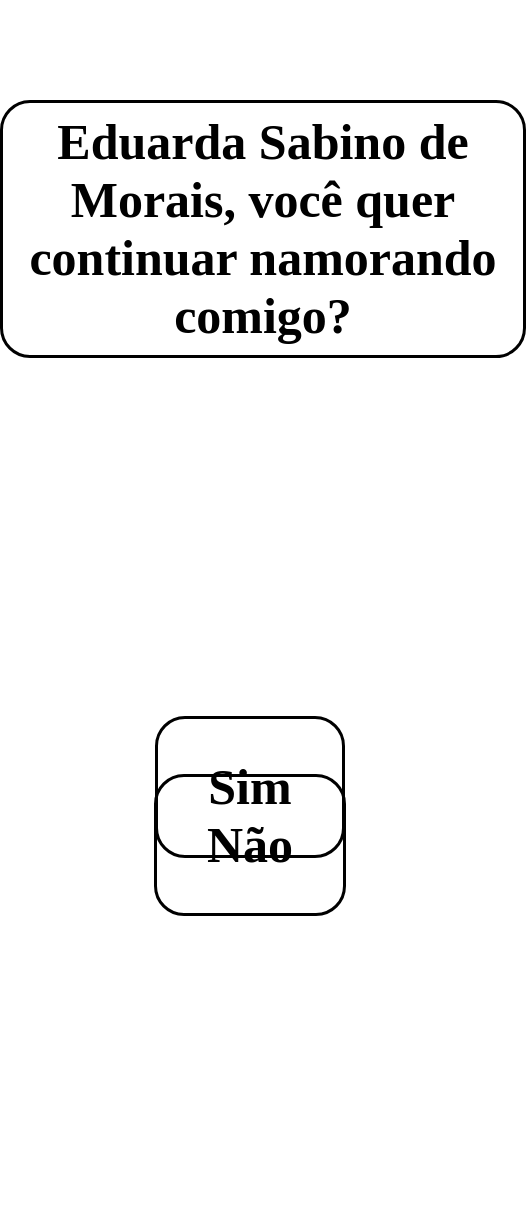
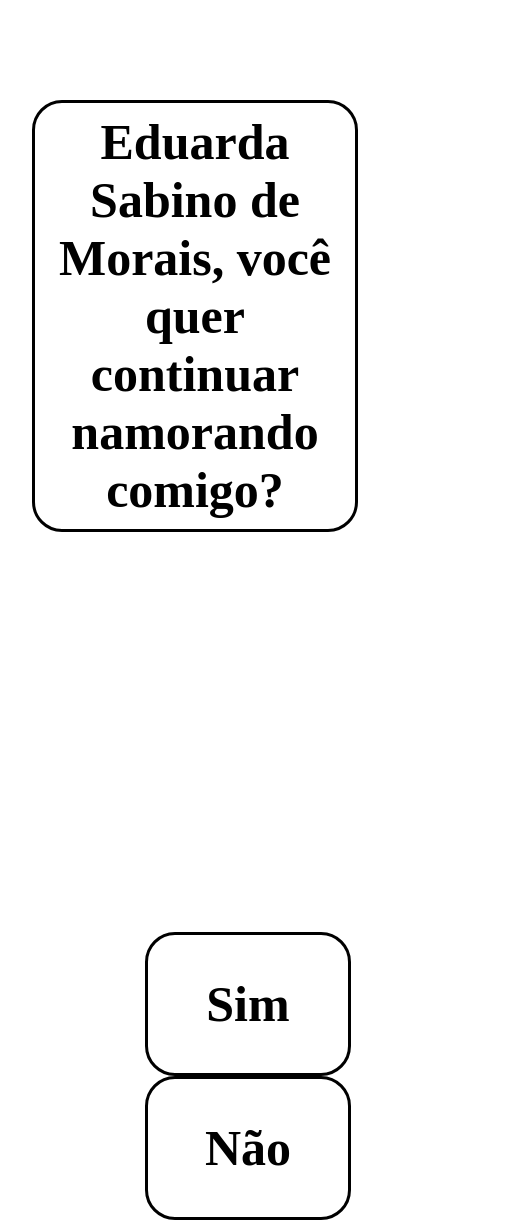
Before and after one commit to Augusto-Ildefonso/projeto_amor, a plain HTML site: page index.html in a window 390 px wide. Shown: the whole page, 526 px wide, since content can reach past the window. Drawn offline with Linux system fonts and the light colour scheme.

Commit message:
Update style.css

```diff
--- a/style.css
+++ b/style.css
@@ -70,12 +70,17 @@ a{
 
 @media (max-width:800px) {
     #title{
-        width: 500px;
+        width: 300px;
     }
     #container{
-        width: 500px;
+        width: 300px;
     }
     #container-sim{
-        width: 500px;
+        width: 300px;
     }
+    #sim,
+    #nao{
+        width: 100px;
+        display: block;
 }
+}
```
